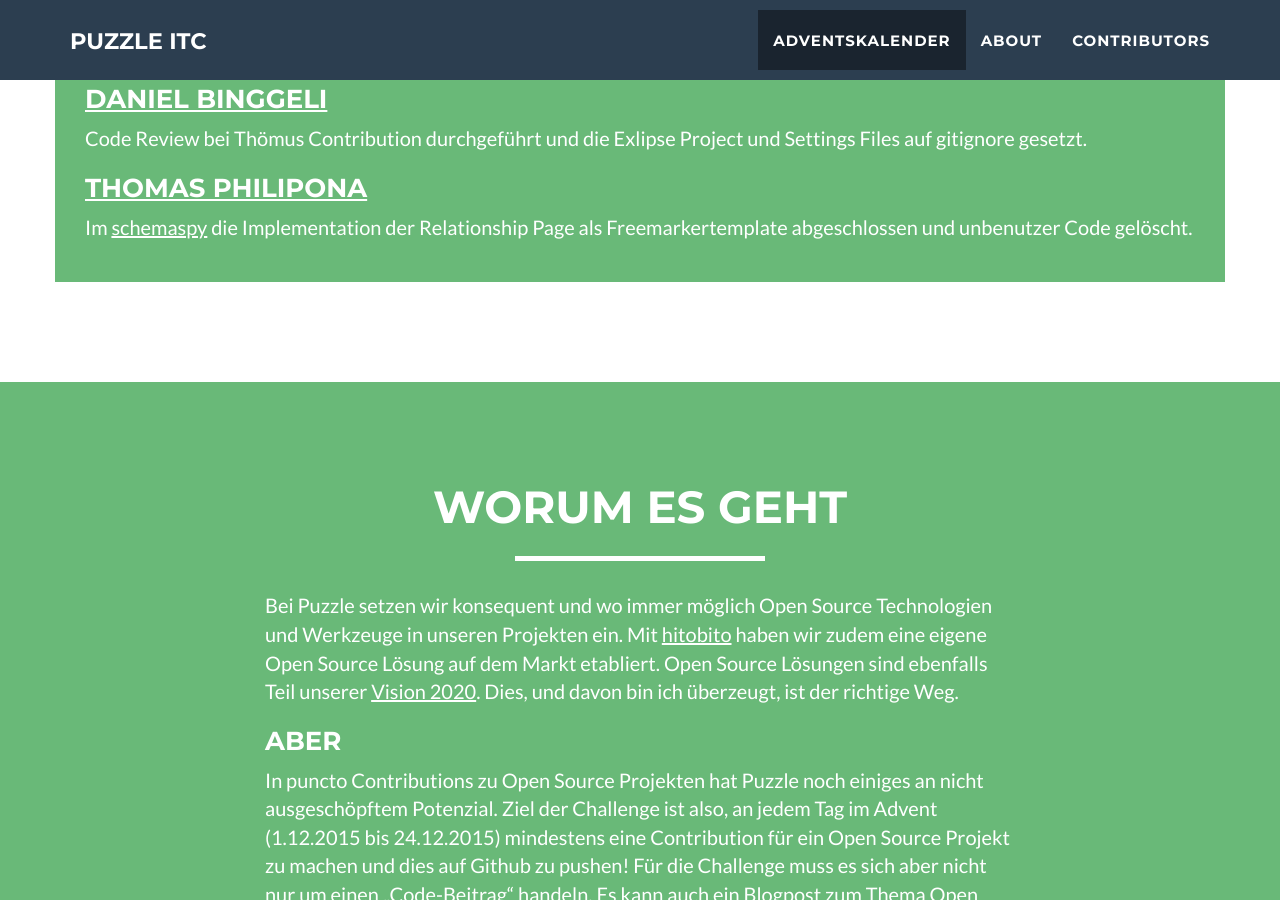
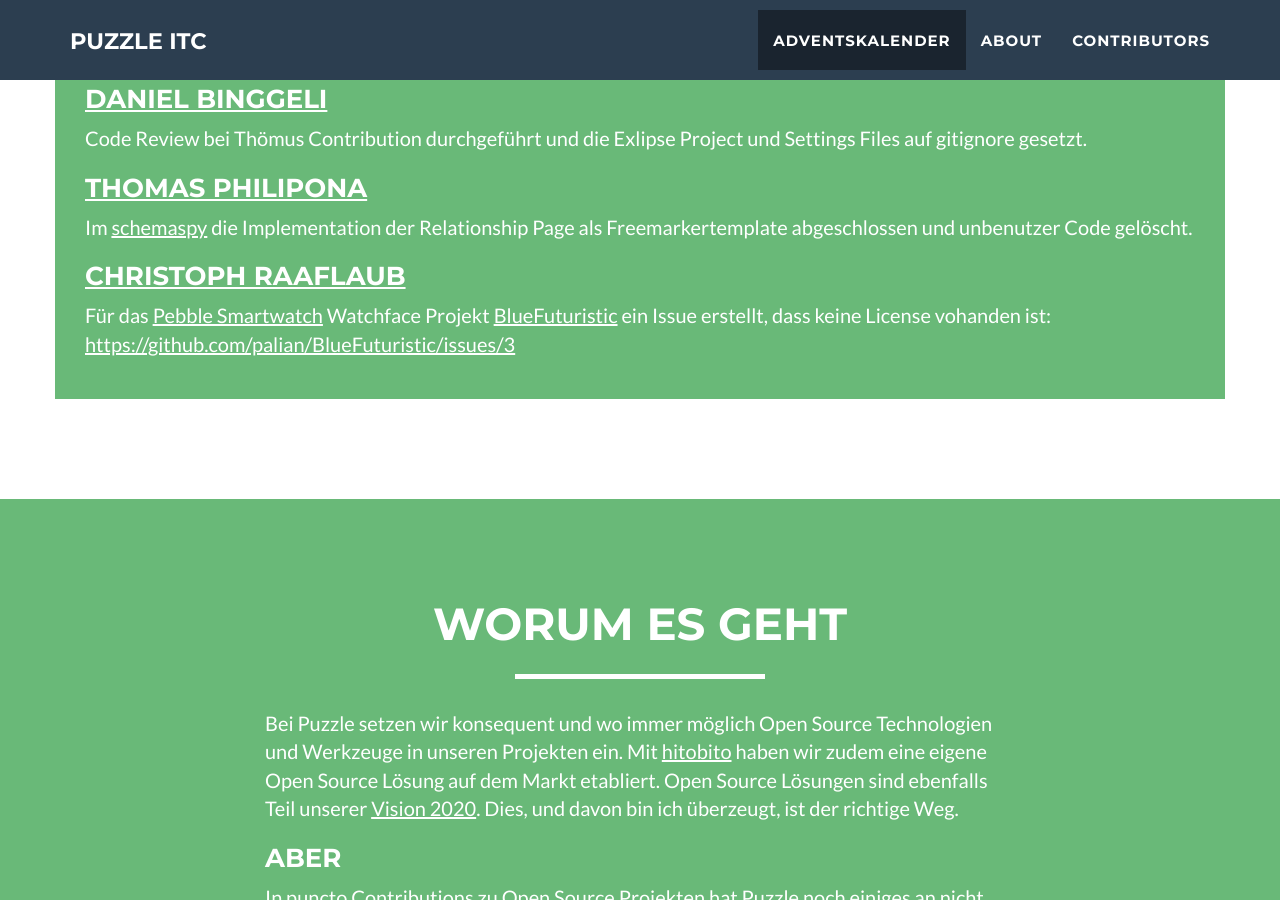
Before and after one commit to puzzle/opensource-advent-challenge-2015, a Jekyll site: the page built from index.html, in a window 1280 px wide and 900 px high, scrolled down 2652 px. Built offline with Jekyll 4.4.1, drawn with Linux system fonts in a browser that asks for light colours; nearby versions of some CDN libraries.

Commit message:
added my contribution

```diff
--- a/_doors/22.markdown
+++ b/_doors/22.markdown
@@ -9,3 +9,6 @@ Code Review bei Thömus Contribution durchgeführt und die Exlipse Project und S
 
 ### [Thomas Philipona](https://github.com/phil-pona)
 Im [schemaspy](https://github.com/drnoa/schemaspy) die Implementation der Relationship Page als Freemarkertemplate abgeschlossen und unbenutzer Code gelöscht.
+
+### [Christoph Raaflaub](https://github.com/chrira)
+Für das [Pebble Smartwatch](https://www.pebble.com/) Watchface Projekt [BlueFuturistic](https://github.com/palian/BlueFuturisti) ein Issue erstellt, dass keine License vohanden ist: <https://github.com/palian/BlueFuturistic/issues/3>
```
